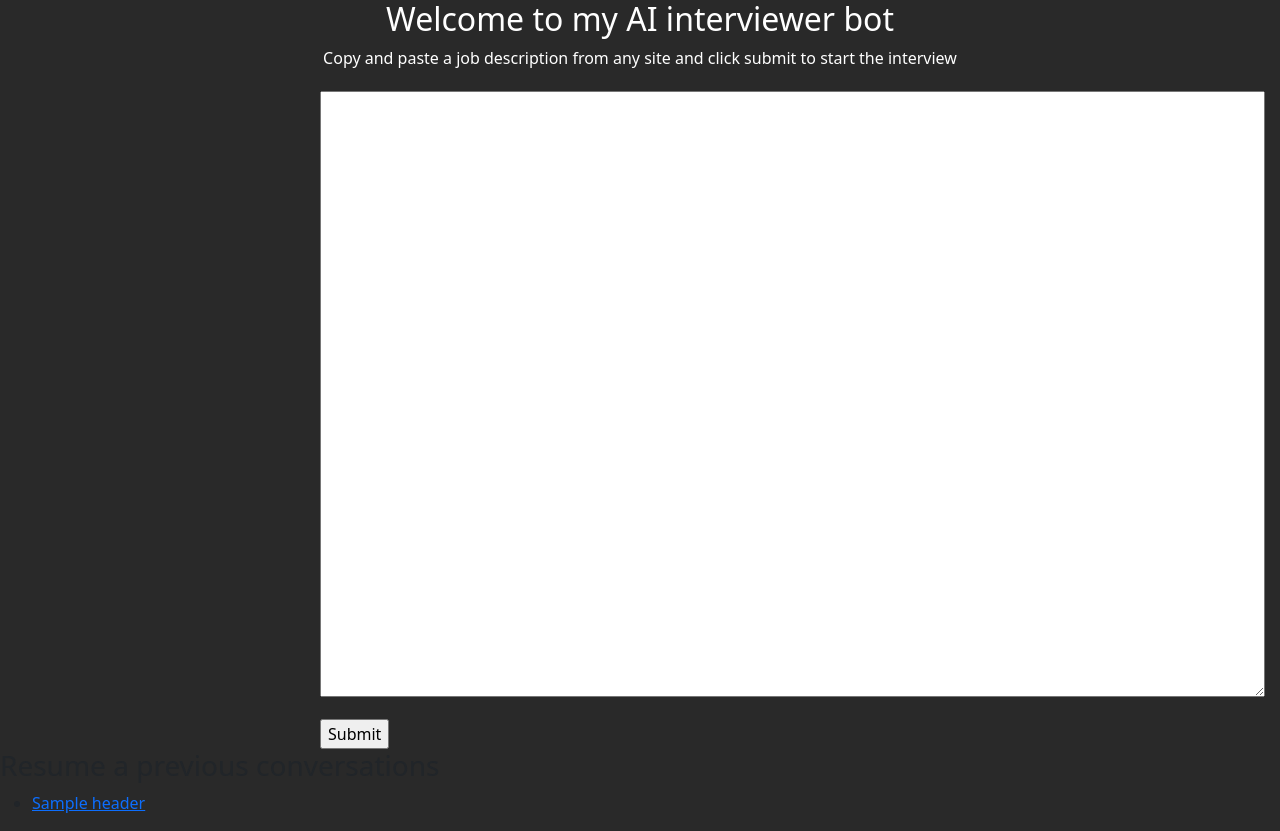
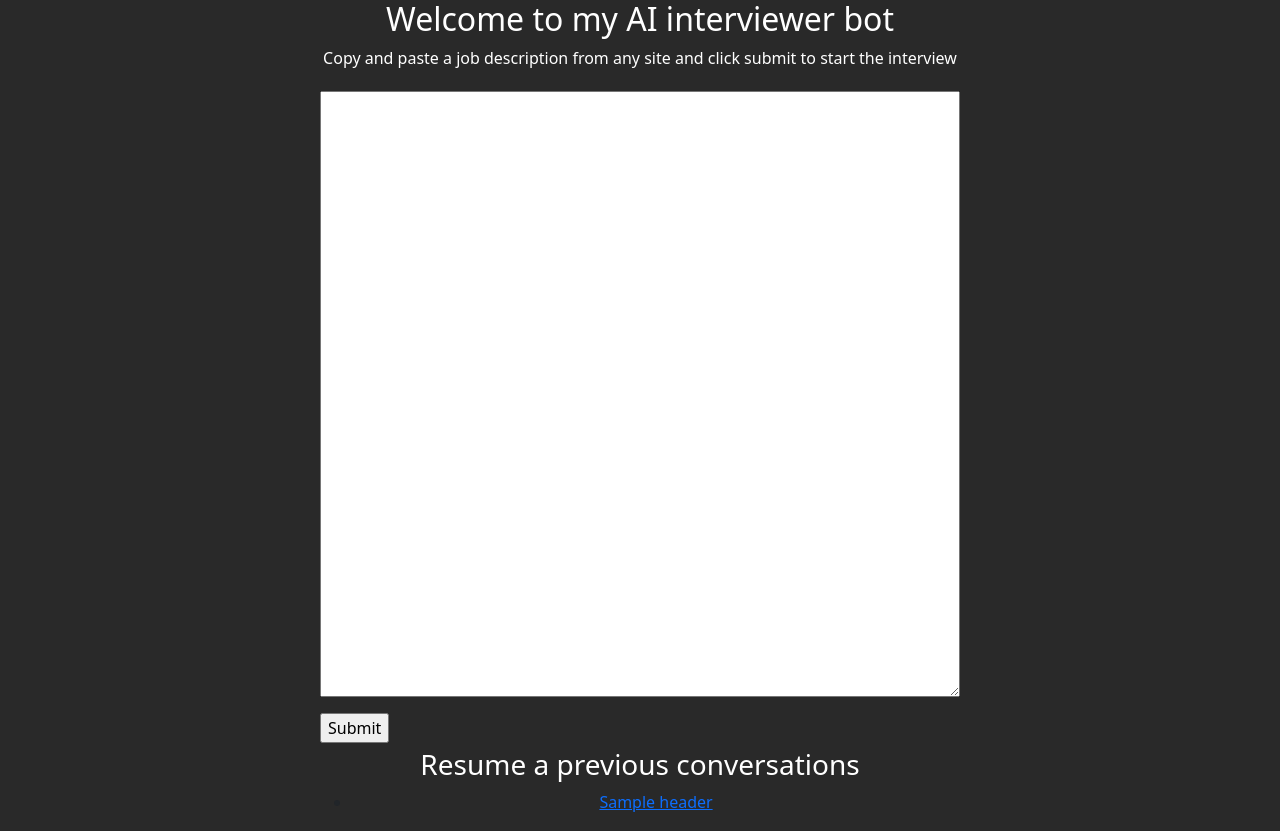
Before and after one commit to bluenote28/AI_Interviewer, a Flask app: template templates/index.html in a window 1280 px wide. Run offline with Flask 3, Linux system fonts and the light colour scheme; the template is opened without the code that fills it: most values are stand-ins (such as "Sample title", 1, 10 or a date in 2020).

Commit message:
styles conversation submit and previous chats section

```diff
--- a/static/styles.css
+++ b/static/styles.css
@@ -19,7 +19,7 @@ body{
 
 }
 
-h1, h2{
+h1, h2, h3{
     color: white;
    text-align: center;
 }
@@ -34,3 +34,35 @@ p {
     text-align: center;
     color: white;
 }
+
+.prev-conversations{
+    width: 50%;
+    margin: auto;
+    padding-top: 5px;
+}
+
+ul {
+    text-align: center;
+}
+
+.save-button{
+    width: 50%;
+    margin: auto;
+    padding-top: 100px;
+    padding-left: 10px;
+}
+
+.mb-3{
+    display: flex;
+    justify-content: space-between;
+}
+
+.prompt{
+        background-color: rgb(156, 158, 158);
+        color: white;
+}
+
+.answer, .intro{
+    background-color: rgb(0, 0, 0);
+    color: white;
+}
```
